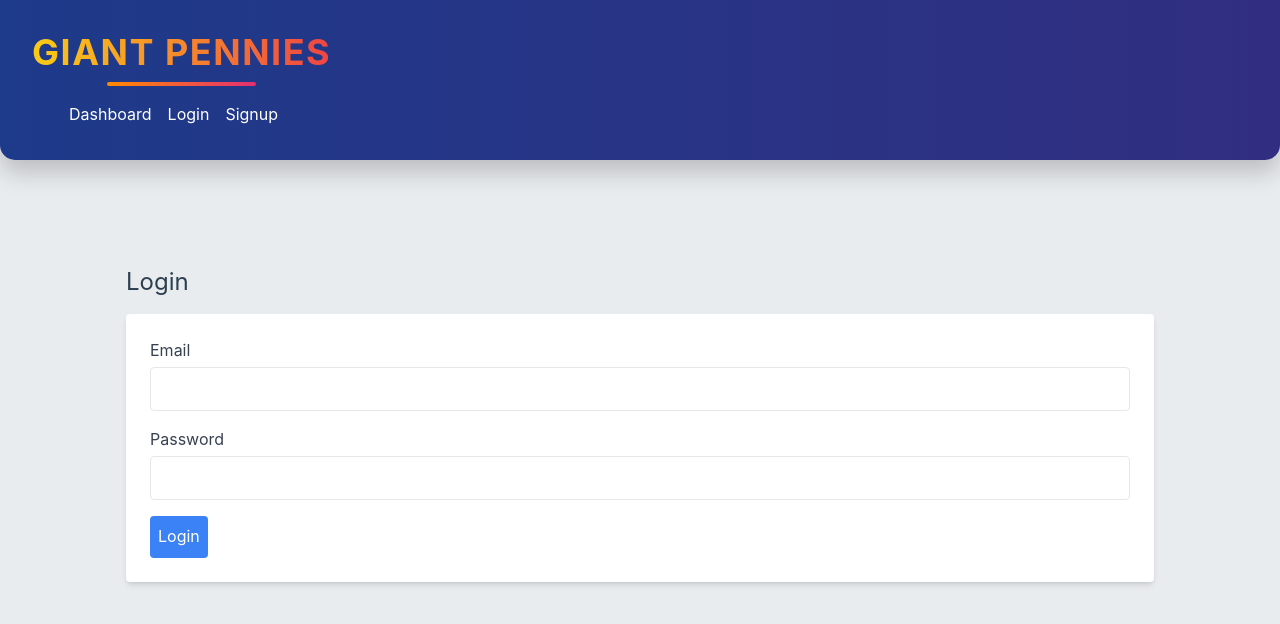
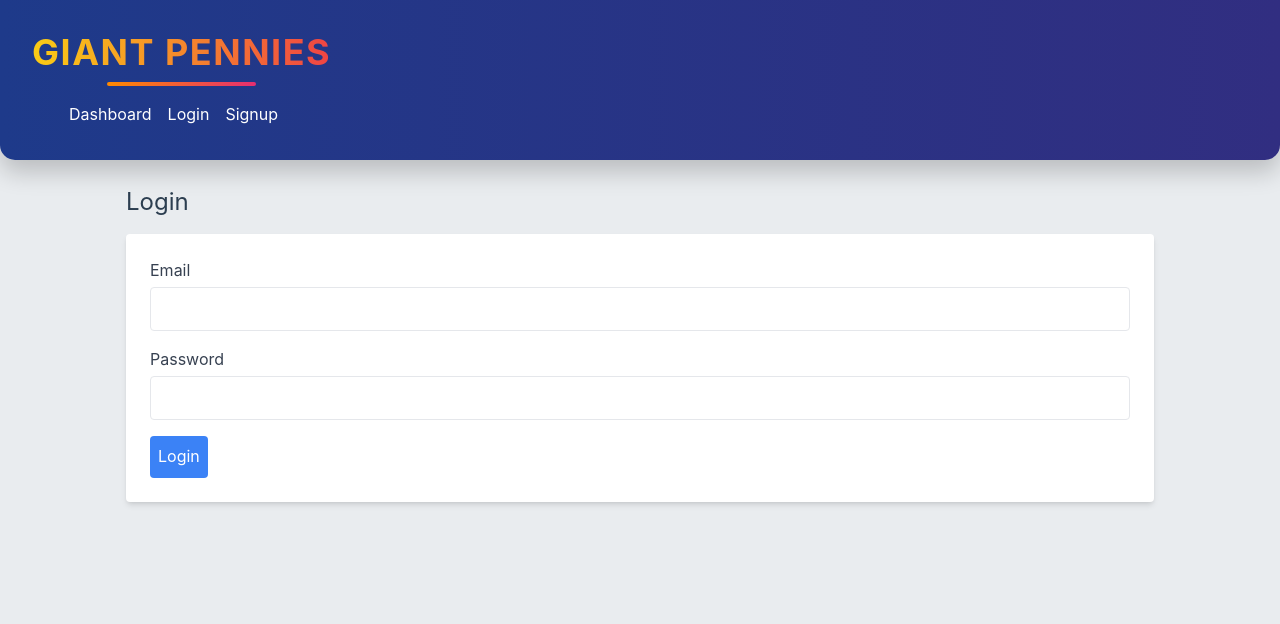
Before and after one commit to nora-rasuli/giant-pennies, a React (Create React App) app: page /login in a window 1280 px wide. Shown: the top 624 px of the page. Built offline with nearby package versions, Linux system fonts and the light colour scheme; no server answers.

Commit message:
change coin randomness

```diff
--- a/src/components/Header.jsx
+++ b/src/components/Header.jsx
@@ -50,12 +50,12 @@ function Header() {
       </div>
       {/* Coins for the raining effect */}
       {[...Array(10)].map((_, i) => (
-        <div
-          key={i}
-          className="coin absolute w-6 h-6 bg-no-repeat bg-center"
-          style={{ left: `${Math.random() * 100}%`, animationDelay: `${Math.random() * 2}s` }}
-        ></div>
-      ))}
+    <div
+      key={i}
+      className="coin absolute w-8 h-8 bg-no-repeat bg-center"
+      style={{ left: `${Math.random() * 90 + 5}%`, animationDelay: `${Math.random() * 2}s` }}
+    ></div>
+  ))}
     </header>
   );
 }
--- a/src/styles/index.css
+++ b/src/styles/index.css
@@ -17,209 +17,8 @@ body {
 .container {
   max-width: 1140px;
   margin: 0 auto;
-  padding: 40px;
+  padding: 10px 40px 40px 40px;
 }
-
-/* Header
-header {
-  background: linear-gradient(135deg, #1e3c72, #2a5298);
-  color: white;
-  padding: 40px;
-  text-align: center;
-  border-radius: 0 0 15px 15px;
-  margin-bottom: 50px;
-  box-shadow: 0 12px 24px rgba(0, 0, 0, 0.2);
-}
-
-header h1 {
-  margin: 0;
-  font-size: 3.5rem;
-  font-weight: 800;
-  letter-spacing: 1.5px;
-  text-transform: uppercase;
-}*/
-/* Header */
-/* header {
-  background: linear-gradient(135deg, #1e3c72, #2a5298);
-  color: white;
-  padding: 40px;
-  text-align: center;
-  border-radius: 0 0 15px 15px;
-  margin-bottom: 50px;
-  box-shadow: 0 12px 24px rgba(0, 0, 0, 0.2);
-  position: relative;
-  overflow: hidden;
-}
-
-header::before {
-  content: "";
-  position: absolute;
-  top: 0;
-  left: -50%;
-  width: 200%;
-  height: 200%;
-  background: radial-gradient(circle, rgba(255, 255, 255, 0.1), transparent);
-  animation: spin 15s linear infinite;
-}
-
-@keyframes spin {
-  from {
-    transform: rotate(0deg);
-  }
-  to {
-    transform: rotate(360deg);
-  }
-}
-
-header h1 {
-  margin: 0;
-  font-size: 3.5rem;
-  font-weight: 800;
-  letter-spacing: 1.5px;
-  text-transform: uppercase;
-  position: relative;
-  z-index: 1;
-  text-shadow: 2px 4px 6px rgba(0, 0, 0, 0.4);
-} */
- /* Header */
-/* header {
-  background: linear-gradient(135deg, #1e3c72, #2a5298);
-  color: white;
-  padding: 40px;
-  text-align: center;
-  border-radius: 0 0 15px 15px;
-  margin-bottom: 50px;
-  box-shadow: 0 12px 24px rgba(0, 0, 0, 0.2);
-  position: relative;
-  overflow: hidden;
-  z-index: 0;
-}
-
-header::before {
-  content: "";
-  position: absolute;
-  top: -50%;
-  left: -50%;
-  width: 200%;
-  height: 200%;
-  background: conic-gradient(from 180deg at 50% 50%, rgba(255, 255, 255, 0.15), transparent 75%);
-  animation: rotateBG 10s infinite linear;
-  z-index: -1;
-  transform: translateZ(0);
-}
-
-@keyframes rotateBG {
-  from {
-    transform: rotate(0deg);
-  }
-  to {
-    transform: rotate(360deg);
-  }
-}
-
-header h1 {
-  margin: 0;
-  font-size: 3.5rem;
-  font-weight: 800;
-  letter-spacing: 1.5px;
-  text-transform: uppercase;
-  position: relative;
-  z-index: 1;
-  background: linear-gradient(90deg, #ff8a00, #e52e71);
-  -webkit-background-clip: text;
-  color: transparent;
-  transition: color 0.3s ease;
-}
-
-header h1:hover {
-  color: #fff;
-  text-shadow: 0 0 10px rgba(255, 255, 255, 0.6), 0 0 20px rgba(255, 255, 255, 0.4);
-}
-
-header h1::after {
-  content: "";
-  display: block;
-  margin: 10px auto;
-  width: 50%;
-  height: 4px;
-  background: linear-gradient(90deg, #ff8a00, #e52e71);
-  border-radius: 2px;
-  transition: width 0.4s ease;
-}
-
-header h1:hover::after {
-  width: 80%;
-} */
- /* Header */
-/* header {
-  background: linear-gradient(135deg, #1e3c72, #2a5298);
-  color: white;
-  padding: 40px;
-  text-align: center;
-  border-radius: 0 0 15px 15px;
-  margin-bottom: 50px;
-  box-shadow: 0 12px 24px rgba(0, 0, 0, 0.2);
-  position: relative;
-  overflow: hidden;
-  z-index: 0;
-}
-
-header::before {
-  content: "";
-  position: absolute;
-  top: 50%;
-  left: 50%;
-  width: 200%;
-  height: 200%;
-  background: radial-gradient(circle at center, rgba(255, 255, 255, 0.1), transparent);
-  transform: translate(-50%, -50%) scale(1);
-  border-radius: 50%;
-  animation: pulse 10s infinite ease-in-out;
-  z-index: -1;
-}
-
-@keyframes pulse {
-  0%, 100% {
-    transform: translate(-50%, -50%) scale(1);
-  }
-  50% {
-    transform: translate(-50%, -50%) scale(1.2);
-  }
-}
-
-header h1 {
-  margin: 0;
-  font-size: 3.5rem;
-  font-weight: 800;
-  letter-spacing: 1.5px;
-  text-transform: uppercase;
-  position: relative;
-  z-index: 1;
-  background: linear-gradient(90deg, #ff8a00, #e52e71);
-  -webkit-background-clip: text;
-  color: transparent;
-  transition: color 0.3s ease;
-}
-
-header h1:hover {
-  color: #fff;
-  text-shadow: 0 0 10px rgba(255, 255, 255, 0.6), 0 0 20px rgba(255, 255, 255, 0.4);
-}
-
-header h1::after {
-  content: "";
-  display: block;
-  margin: 10px auto;
-  width: 50%;
-  height: 4px;
-  background: linear-gradient(90deg, #ff8a00, #e52e71);
-  border-radius: 2px;
-  transition: width 0.4s ease;
-}
-
-header h1:hover::after {
-  width: 80%;
-} */
  /* Header */
 header {
   background: linear-gradient(135deg, #1e3c72, #2a5298);
@@ -227,7 +26,6 @@ header {
   padding: 40px;
   text-align: center;
   border-radius: 0 0 15px 15px;
-  margin-bottom: 50px;
   box-shadow: 0 12px 24px rgba(0, 0, 0, 0.2);
   position: relative;
   overflow: hidden;
@@ -290,39 +88,39 @@ header:hover .coin {
 }
 
 header:hover .coin:nth-child(1) {
-  left: 10%;
+  right: 10%;
   animation-delay: 0.5s;
 }
 header:hover .coin:nth-child(2) {
-  left: 20%;
+  right: 20%;
   animation-delay: 0.7s;
 }
 header:hover .coin:nth-child(3) {
-  left: 30%;
+  right: 30%;
   animation-delay: 0.3s;
 }
 header:hover .coin:nth-child(4) {
-  left: 40%;
+  right: 40%;
   animation-delay: 1s;
 }
 header:hover .coin:nth-child(5) {
-  left: 50%;
+  right: 50%;
   animation-delay: 0.2s;
 }
 header:hover .coin:nth-child(6) {
-  left: 60%;
+  right: 60%;
   animation-delay: 0.8s;
 }
 header:hover .coin:nth-child(7) {
-  left: 70%;
+  right: 70%;
   animation-delay: 0.4s;
 }
 header:hover .coin:nth-child(8) {
-  left: 80%;
+  right: 80%;
   animation-delay: 1.2s;
 }
 header:hover .coin:nth-child(9) {
-  left: 90%;
+  right: 90%;
   animation-delay: 0.6s;
 }
 /* Summary Section */
```
